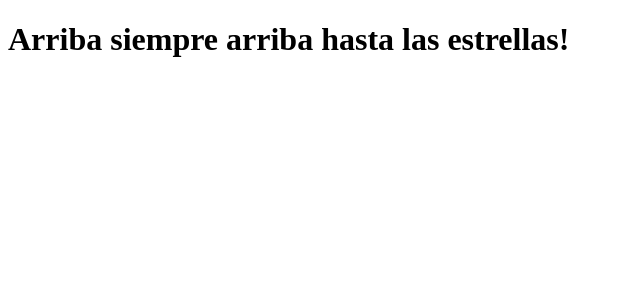
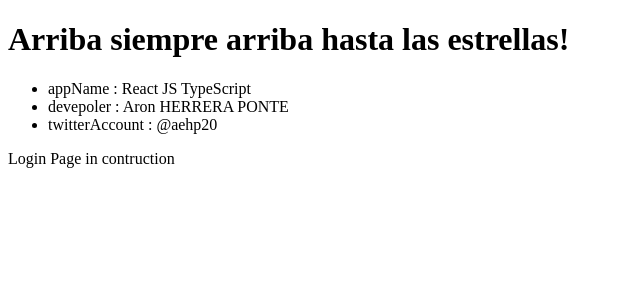
Before and after one commit to profesor-aron/reactjs-typescript, a React app: page / in a window 1280 px wide. Shown: the top 300 px of the page, without its empty margins (0-640 px from the left). Built offline with nearby package versions, Linux system fonts and the light colour scheme.

Commit message:
Add Login Page

```diff
--- a/src/index.tsx
+++ b/src/index.tsx
@@ -1,11 +1,42 @@
 import React, { Component } from 'react'
 import { render } from 'react-dom'
 
+import {Login} from './modules/Login'
+
 class App extends Component {
   render() {
+    const data = {
+      appName: 'React JS TypeScript',
+      devepoler: 'Aron HERRERA PONTE'
+    }
+
+    let allData = {
+      ...data,
+      twitterAccount: '@aehp20'
+    }
+
+    const displayData = () => {
+      const convertObjToArray = () => {
+        const items = []
+        for (const key in allData) {
+          items.push({key, value: allData[key]})
+        }
+        return items
+      }
+      return (
+        <ul>
+          {
+            convertObjToArray().map((item, index) => <li key={index}>{item.key} : {item.value}</li>)
+          }
+        </ul>
+      )
+    }
+
     return (
       <div>
         <h1>Arriba siempre arriba hasta las estrellas!</h1>
+        {displayData()}
+        <Login/>
       </div>
     )
   }
--- /dev/null
+++ b/src/modules/Login/index.tsx
@@ -0,0 +1,11 @@
+import React, { Component } from 'react'
+
+export class Login extends Component {
+  render() {
+    return (
+      <div>
+        Login Page in contruction
+      </div>
+    )
+  }
+}
```
